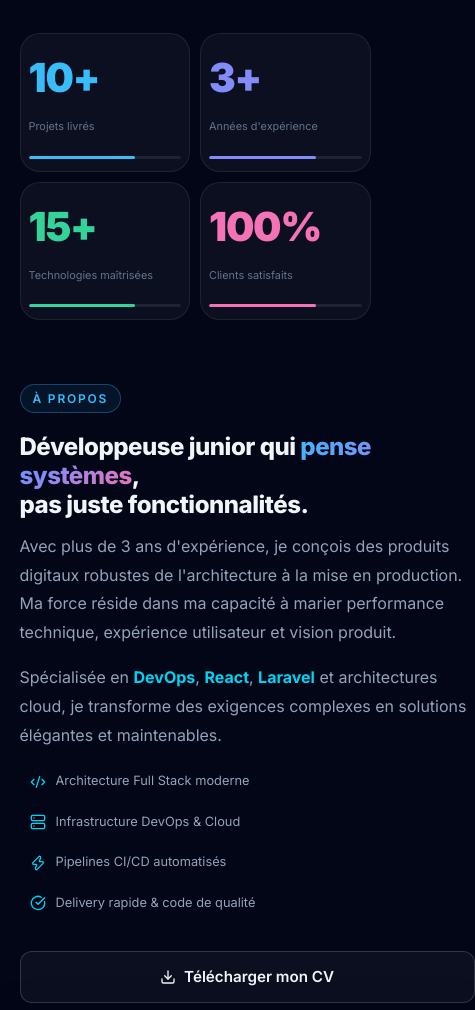
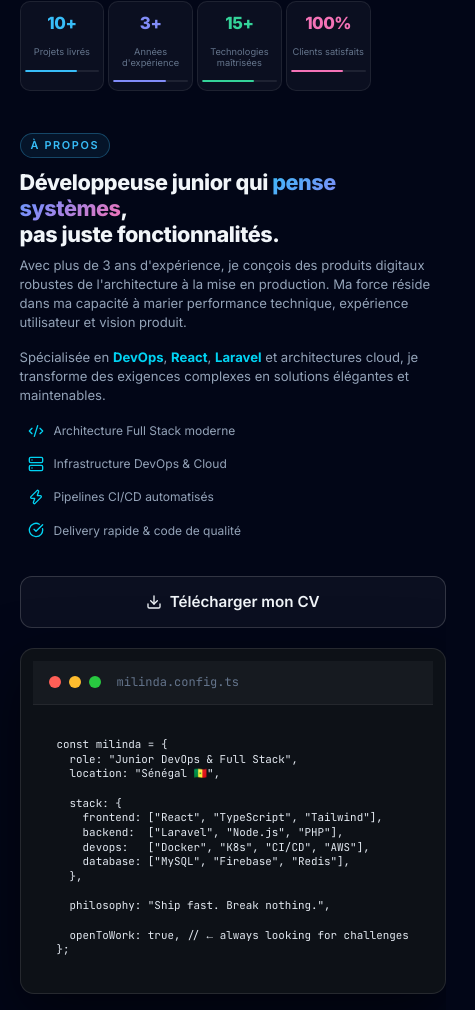
Before and after one commit to mmilinda/FolioMM, a React (Vite) app: page / in a window 390 px wide. Shown: the part 987-1997 px from the top of the page, 475 px wide, since content can reach past the window. Built offline with nearby package versions, Linux system fonts and the light colour scheme; no server answers.

Commit message:
fix: compact About section, Timeline, Services cards, Contact, Footer, shorten ProjectCard height to 125px and align all 4 Stat cards in 1 horizontal row on mobile

```diff
--- a/src/index.css
+++ b/src/index.css
@@ -1543,163 +1543,254 @@ body {
    MOBILE COMPACT RESPONSIVENESS (< 768px)
    ========================================= */
 @media (max-width: 768px) {
-  /* Reduce general section vertical margins */
+  /* General section vertical paddings */
   section {
-    padding-top: 2rem !important;
-    padding-bottom: 2rem !important;
+    padding-top: 1.5rem !important;
+    padding-bottom: 1.5rem !important;
   }
 
   .section-header {
+    margin-bottom: 1.25rem !important;
+  }
+
+  .section-eyebrow {
+    font-size: 0.68rem !important;
+    padding: 3px 10px !important;
+    margin-bottom: 0.75rem !important;
+  }
+
+  .section-title {
+    font-size: clamp(1.35rem, 5vw, 1.95rem) !important;
+    margin-bottom: 0.5rem !important;
+  }
+
+  .section-subtitle {
+    font-size: 0.82rem !important;
+    line-height: 1.4 !important;
+  }
+
+  /* 1. Stats Counter Bar: ALL 4 CARDS ON 1 SINGLE HORIZONTAL LINE! */
+  .stats-section {
+    padding: 1rem 0 !important;
+  }
+
+  .stats-grid {
+    display: grid !important;
+    grid-template-columns: repeat(4, 1fr) !important;
+    gap: 4px !important;
+  }
+
+  .stat-card {
+    padding: 0.5rem 0.25rem !important;
+    border-radius: 10px !important;
+    text-align: center !important;
+  }
+
+  .stat-value {
+    font-size: 1.05rem !important;
+    font-weight: 800 !important;
+  }
+
+  .stat-label {
+    font-size: 0.58rem !important;
+    line-height: 1.1 !important;
+    margin-top: 2px !important;
+  }
+
+  .stat-bar {
+    height: 2px !important;
+    margin-top: 4px !important;
+  }
+
+  /* 2. Section À Propos (About) Compact */
+  .about-section {
+    padding: 1.5rem 0 !important;
+  }
+
+  .about-grid {
+    gap: 1.25rem !important;
+  }
+
+  .about-text {
+    font-size: 0.82rem !important;
+    line-height: 1.45 !important;
+  }
+
+  .about-highlights {
+    gap: 6px !important;
+    margin-top: 0.75rem !important;
+  }
+
+  .about-highlight-item {
+    font-size: 0.75rem !important;
+    padding: 4px 8px !important;
+  }
+
+  .about-code-card {
+    padding: 0.75rem !important;
+    border-radius: 14px !important;
+  }
+
+  .about-code-header {
+    margin-bottom: 0.5rem !important;
+  }
+
+  .about-code-body {
+    font-size: 0.68rem !important;
+    line-height: 1.35 !important;
+  }
+
+  /* 3. Section Services Cards Compact */
+  .services-grid {
+    gap: 0.75rem !important;
+  }
+
+  .service-card {
+    padding: 1rem !important;
+    border-radius: 14px !important;
+  }
+
+  .service-card h3 {
+    font-size: 0.95rem !important;
+    margin-bottom: 0.35rem !important;
+  }
+
+  .service-card p {
+    font-size: 0.78rem !important;
+    line-height: 1.4 !important;
+  }
+
+  .service-icon-wrapper {
+    width: 36px !important;
+    height: 36px !important;
+    margin-bottom: 0.75rem !important;
+  }
+
+  /* 4. Length/Height of Project Cards (ProjectCard & HomeProjects) */
+  .project-card-img {
+    height: 125px !important;
+  }
+
+  .project-card > div[style*="height: 200px"] {
+    height: 125px !important;
+  }
+
+  .project-card > div[style*="padding: 1.5rem"] {
+    padding: 0.85rem !important;
+  }
+
+  .project-card h3 {
+    font-size: 0.92rem !important;
+    margin-bottom: 0.25rem !important;
+  }
+
+  .project-card p {
+    font-size: 0.78rem !important;
+    line-height: 1.35 !important;
+    margin-bottom: 0.5rem !important;
+    display: -webkit-box !important;
+    -webkit-line-clamp: 2 !important;
+    -webkit-box-orient: vertical !important;
+    overflow: hidden !important;
+  }
+
+  .featured-banner {
+    padding: 1rem !important;
     margin-bottom: 1.5rem !important;
-  }
-
-  /* Compact Project Cards on Mobile */
-  .project-card-img {
-    height: 150px !important;
-  }
-
-  .project-card > div[style*="height: 200px"] {
-    height: 150px !important;
-  }
-
-  .project-card > div[style*="padding: 1.5rem"] {
+    border-radius: 14px !important;
+  }
+
+  .featured-grid {
+    gap: 0.75rem !important;
+  }
+
+  .featured-item-img {
+    height: 120px !important;
+  }
+
+  /* 5. Section Parcours (Timeline) Shrunk */
+  .timeline-section {
+    padding: 1.5rem 0 !important;
+  }
+
+  .timeline-container {
+    gap: 1rem !important;
+  }
+
+  .timeline-card {
     padding: 1rem !important;
-  }
-
-  .project-card h3 {
-    font-size: 1rem !important;
-    margin-bottom: 0.35rem !important;
-  }
-
-  .project-card p {
+    border-radius: 14px !important;
+  }
+
+  .timeline-title {
+    font-size: 0.9rem !important;
+  }
+
+  .timeline-company {
+    font-size: 0.78rem !important;
+  }
+
+  .timeline-desc {
+    font-size: 0.75rem !important;
+    line-height: 1.4 !important;
+  }
+
+  /* 6. Section Contact & Booking Compact */
+  .contact-section {
+    padding: 1.5rem 0 !important;
+  }
+
+  .contact-info-card {
+    padding: 0.75rem 1rem !important;
+    border-radius: 14px !important;
+  }
+
+  .contact-form-card {
+    padding: 1.15rem 1rem !important;
+    border-radius: 16px !important;
+  }
+
+  .contact-form-card input,
+  .contact-form-card textarea {
+    padding: 0.55rem 0.75rem !important;
     font-size: 0.8rem !important;
-    line-height: 1.4 !important;
-    margin-bottom: 0.75rem !important;
-  }
-
-  /* Compact About Section */
-  .about-section {
-    padding: 2rem 0 !important;
-  }
-
-  .about-grid {
-    gap: 1.5rem !important;
-  }
-
-  .about-highlights {
-    gap: 8px !important;
-    margin-top: 1rem !important;
-  }
-
-  .about-highlight-item {
+  }
+
+  .booking-card {
+    padding: 1.25rem 1rem !important;
+    border-radius: 16px !important;
+  }
+
+  .booking-title {
+    font-size: 1.2rem !important;
+  }
+
+  .booking-desc {
     font-size: 0.8rem !important;
-    padding: 6px 10px !important;
-  }
-
-  .about-code-card {
-    padding: 1rem !important;
-  }
-
-  .about-code-body {
-    font-size: 0.72rem !important;
-    line-height: 1.4 !important;
-  }
-
-  /* Compact Services Section */
-  .services-grid {
-    gap: 1rem !important;
-  }
-
-  .service-card {
-    padding: 1.25rem !important;
-  }
-
-  .service-card h3 {
-    font-size: 1.05rem !important;
-  }
-
-  .service-card p {
-    font-size: 0.82rem !important;
-    line-height: 1.5 !important;
-  }
-
-  /* Compact Stats Counter Bar */
-  .stats-grid {
-    gap: 10px !important;
+  }
+
+  /* 7. Footer Elements Compact */
+  .footer-section {
+    padding: 1.75rem 0 1.25rem !important;
+  }
+
+  .footer-grid {
+    gap: 1.25rem !important;
     grid-template-columns: repeat(2, 1fr) !important;
   }
 
-  .stat-card {
-    padding: 0.75rem 0.5rem !important;
-  }
-
-  .stat-number {
-    font-size: 1.4rem !important;
-  }
-
-  .stat-label {
-    font-size: 0.68rem !important;
-  }
-
-  /* Compact Featured Projects Home Banner */
-  .featured-banner {
-    padding: 1.25rem !important;
-    margin-bottom: 2rem !important;
-    border-radius: 16px !important;
-  }
-
-  .featured-grid {
-    gap: 1rem !important;
-  }
-
-  .featured-item-img {
-    height: 140px !important;
-  }
-
-  /* Compact Blog Grid on Mobile */
-  .blog-grid {
-    gap: 1rem !important;
-    grid-template-columns: 1fr !important;
-  }
-
-  .blog-card {
-    padding: 1.25rem !important;
-    border-radius: 16px !important;
-  }
-
-  .blog-featured-card {
-    grid-template-columns: 1fr !important;
-  }
-
-  .blog-featured-content {
-    padding: 1.25rem !important;
-  }
-
-  .blog-featured-title {
-    font-size: 1.2rem !important;
-  }
-
-  /* Compact Timeline */
-  .timeline-container {
-    gap: 1.25rem !important;
-  }
-
-  .timeline-card {
-    padding: 1.25rem !important;
-    border-radius: 16px !important;
-  }
-
-  /* Compact Booking CTA */
-  .booking-card {
-    padding: 1.5rem 1.25rem !important;
-    border-radius: 18px !important;
-  }
-
-  .booking-title {
-    font-size: 1.35rem !important;
-  }
-
-  .booking-desc {
-    font-size: 0.85rem !important;
-  }
-}
+  .footer-brand {
+    grid-column: span 2 !important;
+  }
+
+  .footer-brand p {
+    font-size: 0.78rem !important;
+    margin-top: 0.4rem !important;
+  }
+
+  .footer-bottom {
+    margin-top: 1.25rem !important;
+    padding-top: 0.85rem !important;
+    font-size: 0.7rem !important;
+  }
+}
```
